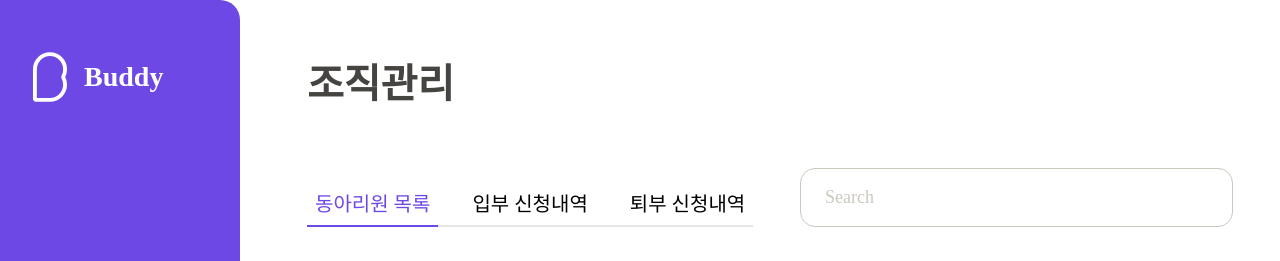
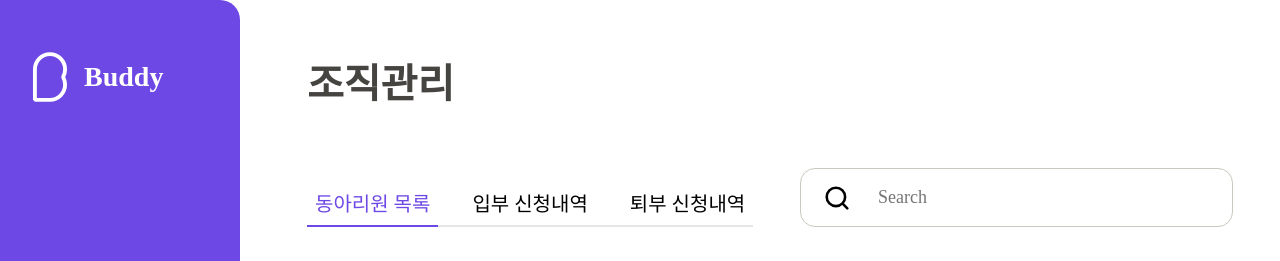
Before and after one commit to kmu-kcc/buddy-frontend, a React (Create React App) app: page /organization/members/request in a window 1280 px wide. Shown: the top 261 px of the page. Built offline with nearby package versions, Linux system fonts and the light colour scheme; a web font is replaced by a local one.

Commit message:
add Icon on Searchinput

```diff
--- a/src/components/Input.tsx
+++ b/src/components/Input.tsx
@@ -8,40 +8,58 @@ import {
   typography, TypographyProps,
   width, WidthProps,
 } from 'styled-system';
+import {Box} from './Box';
 
-const Wrapper = styled.input<InputProps>`
-  box-sizing: border-box;
+const Wrapper = styled(Box)<WrapperProps>`
   ${compose(
       color,
       flex,
       space,
       height,
       width,
-      typography,
   )}
+  display: flex;
+  align-items: center;
   border: 1px solid ${({error, empty}) => error ? '#FF9A83' : empty ? '#CBC8BE' : '#8D71EB'};
   border-radius: 15px;
-
   ::placeholder {
     color: #CBC8BE;
   }
-
   :focus {
     border: 1px solid #8D71EB;
     outline: none;
   }
 `;
 
-interface InputProps extends ColorProps, FlexProps, SpaceProps, HeightProps, WidthProps, TypographyProps {
+interface WrapperProps extends ColorProps, FlexProps, SpaceProps, HeightProps, WidthProps{
+  type?: string;
+  disabled?: boolean;
+  value: string;
+  max?: number;
+  min?: number;
+  error?: boolean;
+  empty?: boolean;
+  onChange?: (event: React.ChangeEvent<HTMLInputElement>) => void;
+  logo?: JSX.Element;
+}
+
+const InnerInput = styled.input<InputProps>`
+  ${typography}
+  border: 0;
+  outline: 0;
+  box-sizing: border-box;
+`;
+
+interface InputProps extends TypographyProps {
   type?: string;
   disabled?: boolean;
   value: string;
   max?: number;
   min?: number;
   maxlength?: number;
+  placeholder?: string;
+  empty?: boolean;
   error?: boolean;
-  empty?: boolean;
-  placeholder?: string;
   onChange?: (event: React.ChangeEvent<HTMLInputElement>) => void;
 }
 
@@ -55,12 +73,17 @@ const defaultProps = {
   lineHeight: '23px',
 };
 
-type Props = InputProps & typeof defaultProps;
+type Props = InputProps & WrapperProps & typeof defaultProps;
 
 export const Input = (props: Props) => {
-  const {value} = props;
+  const {value, logo} = props;
   const empty = useMemo(() => value === '', [value]);
-  return <Wrapper empty={empty} {...props} />;
+  return (
+    <Wrapper empty={empty} {...props}>
+      {logo}
+      <InnerInput empty={empty} {...props} />
+    </Wrapper>
+  );
 };
 
 Input.defaultProps = defaultProps;
--- a/src/components/SearchInput.tsx
+++ b/src/components/SearchInput.tsx
@@ -35,7 +35,6 @@ interface Props extends SpaceProps {
   placeholder?: string;
 }
 
-
 export const SearchInput = (props: Props) => {
   const {value} = props;
   const empty = value === '';
--- a/src/pages/organization/MemberRequests.tsx
+++ b/src/pages/organization/MemberRequests.tsx
@@ -1,7 +1,8 @@
-import React, {useCallback, useState} from 'react';
+import React, {useCallback, useState, useMemo} from 'react';
 import styled from 'styled-components';
 import {color, typography, TypographyProps, layout, HeightProps, SpaceProps, WidthProps} from 'styled-system';
 import {Box, Input, Button, MemberCard, Tab, Popup, Span} from '../../components';
+import {Search} from '../../components/icons';
 
 const ReverseButton = styled(Button)`
   background: #FF6845;
@@ -61,13 +62,11 @@ const UserProfile = [
 
 
 export const MemberRequests: React.FC = () =>{
-  const [Search, setSearch] = useState('');
-  const handleInputChange = useCallback((setState: React.Dispatch<React.SetStateAction<string>>) => {
-    return (event: React.ChangeEvent<HTMLInputElement>) => {
-      setState(event.target.value);
-    };
-  }, []);
-
+  const [InputTextValue, setInputTextValue] = useState('');
+  const handleInputChange = useCallback((event: React.ChangeEvent<HTMLInputElement>) => {
+    setInputTextValue(event.target.value);
+  }, [setInputTextValue]);
+  const empty = useMemo(() => InputTextValue === '', [InputTextValue]);
   const [check, setCheck] = useState(false);
   const handleCheck = useCallback(() => {
     setCheck(!check);
@@ -121,7 +120,7 @@ export const MemberRequests: React.FC = () =>{
         </Box>
         <Box isFlex flexDirection='row-reverse' alignItems='end'>
           <Box mr='114px' ml='auto'>
-            <Input height='59px' width='433px' value={Search} onChange={handleInputChange(setSearch)} placeholder='Search' />
+            <Input empty={empty} logo={<Search mr='27px' width='24px' height='24px' color='#000' />} height='59px' width='433px' value={InputTextValue} onChange={handleInputChange} placeholder='Search' />
           </Box>
           <Box isFlex flexDirection='column' >
             <Tab tabs={['동아리원 목록', '입부 신청내역', '퇴부 신청내역']} />
@@ -150,13 +149,11 @@ export const MemberRequests: React.FC = () =>{
 };
 
 export const WithdrawRequests: React.FC = () =>{
-  const [Search, setSearch] = useState('');
-  const handleInputChange = useCallback((setState: React.Dispatch<React.SetStateAction<string>>) => {
-    return (event: React.ChangeEvent<HTMLInputElement>) => {
-      setState(event.target.value);
-    };
-  }, []);
-
+  const [InputTextValue, setInputTextValue] = useState('');
+  const handleInputChange = useCallback((event: React.ChangeEvent<HTMLInputElement>) => {
+    setInputTextValue(event.target.value);
+  }, [setInputTextValue]);
+  const empty = useMemo(() => InputTextValue === '', [InputTextValue]);
   const [check, setCheck] = useState(false);
   const handleCheck = useCallback(() => {
     setCheck(!check);
@@ -210,7 +207,7 @@ export const WithdrawRequests: React.FC = () =>{
         </Box>
         <Box isFlex flexDirection='row-reverse' alignItems='end'>
           <Box mr='114px' ml='auto'>
-            <Input height='59px' width='433px' value={Search} onChange={handleInputChange(setSearch)} placeholder='Search' />
+            <Input empty={empty} logo={<Search mr='27px' width='24px' height='24px' color='#CBC8BE' />} height='59px' width='433px' value={InputTextValue} onChange={handleInputChange} placeholder='Search' />
           </Box>
           <Box isFlex flexDirection='column' >
             <Tab tabs={['동아리원 목록', '입부 신청내역', '퇴부 신청내역']} />
--- a/src/pages/organization/Members.tsx
+++ b/src/pages/organization/Members.tsx
@@ -1,7 +1,8 @@
-import React, {useState, useCallback} from 'react';
+import React, {useState, useCallback, useMemo} from 'react';
 import styled from 'styled-components';
 import {background, BackgroundProps} from 'styled-system';
-import {Box, SearchInput, Button, Text, Tab} from '../../components';
+import {Box, Input, Button, Text, Tab} from '../../components';
+import {Search} from '../../components/icons';
 
 const CardLine = styled.div`
   box-sizing: border-box;
@@ -102,7 +103,12 @@ export const Members = () => {
   const handleInputChange = useCallback((event: React.ChangeEvent<HTMLInputElement>) => {
     setInputTextValue(event.target.value);
   }, [setInputTextValue]);
-
+  const empty = useMemo(() => InputTextValue === '', [InputTextValue]);
+  const [activeTab, setActiveTab] = useState(1);
+  const handleTabChange = useCallback((index: number) => {
+    setActiveTab(index);
+  }, []);
+  const tabs = useMemo(() => ['동아리원 목록', '입부 신청내역', '퇴부 신청내역'], []);
   const CardListAdmin = UserProfile.map((info, idx) => (
     <Box border='2px solid #6D48E5' borderRadius='37px' key={idx}>
       <MemberCard group='운영자' username={info.username} univnumber={info.univnumber} major={info.major} date={info.date} />
@@ -118,8 +124,8 @@ export const Members = () => {
     <Box width='100%' py='48px' px='60px'>
       <Text color='#454440' fontSize='40px' fontWeight={700} lineHeight='50px'>조직관리</Text>
       <Box isFlex width='100%' mt='32px' alignItems='flex-end' justifyContent='space-between'>
-        <Tab tabs={['동아리원 목록', '입부 신청내역', '퇴부 신청내역']} />
-        <SearchInput onChange={handleInputChange} value={InputTextValue} placeholder='search' />
+        <Tab tabs={tabs} initialTab={activeTab} onTabChange={handleTabChange} />
+        <Input empty={empty} logo={<Search mr='27px' width='24px' height='24px' color='#CBC8BE' />} onChange={handleInputChange} value={InputTextValue} placeholder='Search' />
       </Box>
       <Box isBlock width='80px' height='30px' mt='64px' position='relative' mb='28px'>
         <GroupName>운영자</GroupName>
```
